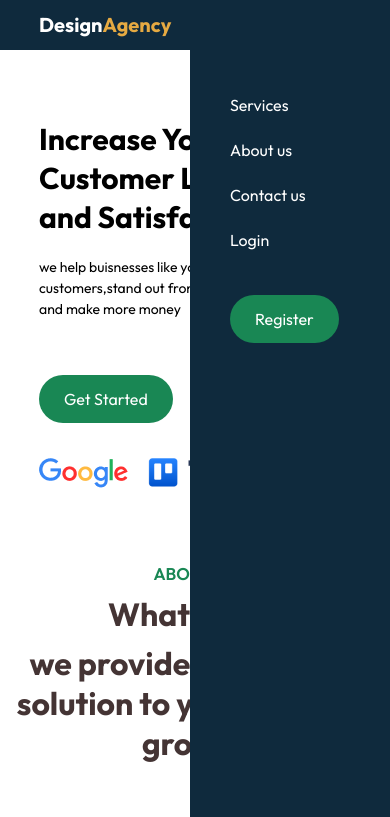
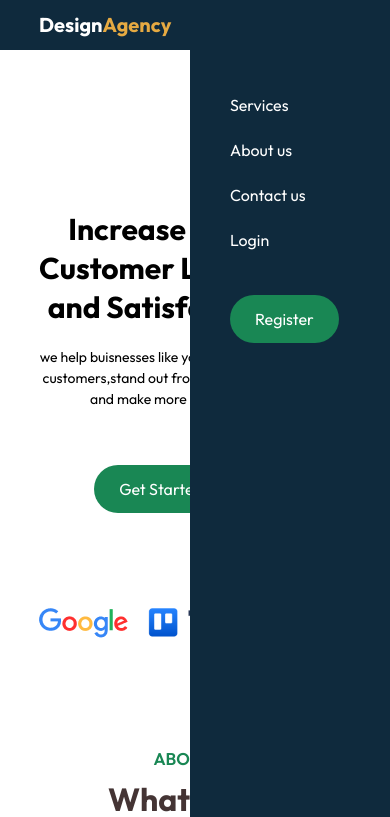
Before and after one commit to frankyspooky/react-clone, a React (Vite) app: page / in a window 390 px wide. Shown: the top 817 px of the page. Built offline with nearby package versions, Linux system fonts and the light colour scheme.

Commit message:
started with the media queries

```diff
--- a/src/Componenets/Hero/Hero.css
+++ b/src/Componenets/Hero/Hero.css
@@ -34,7 +34,7 @@
     }
 
 }
-@media (max-width:650px){
+@media (max-width:992px){
     .hero-text h2{
         font-size: 30px;
         max-width: 400px;
@@ -45,5 +45,14 @@
         margin: 15px auto 30px;
 
     }
+    .hero{
+        padding: 90px 0 25px;
+    }
 
 }
+@media screen  and (max-width:767px){
+    .hero{
+        text-align: center;
+        align-items: center;
+    }
+}
--- a/src/Componenets/Social/Social.css
+++ b/src/Componenets/Social/Social.css
@@ -9,3 +9,8 @@
     max-width: 100%;
     height: auto;
 }
+@media screen  and (max-width:1199px){
+    .socials{
+        padding: 35px 0;
+    }
+}
--- a/src/index.css
+++ b/src/index.css
@@ -67,3 +67,9 @@ a{
   background: #0f2a3d;
   color:#fff;
  }
+ @media screen and(max-width:1199px) {
+  .container{
+    max-width: 1140px;
+  }
+
+ }
```
